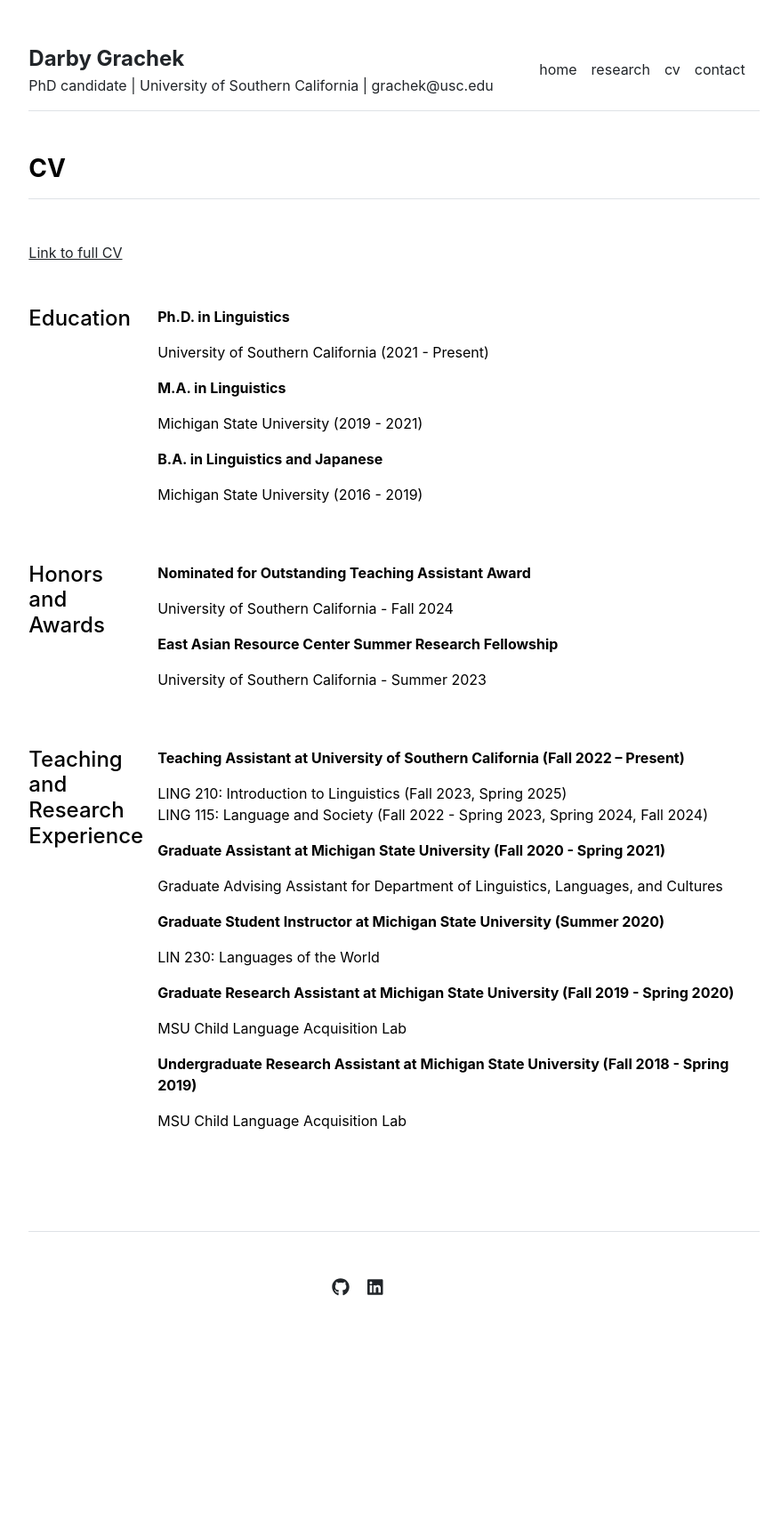
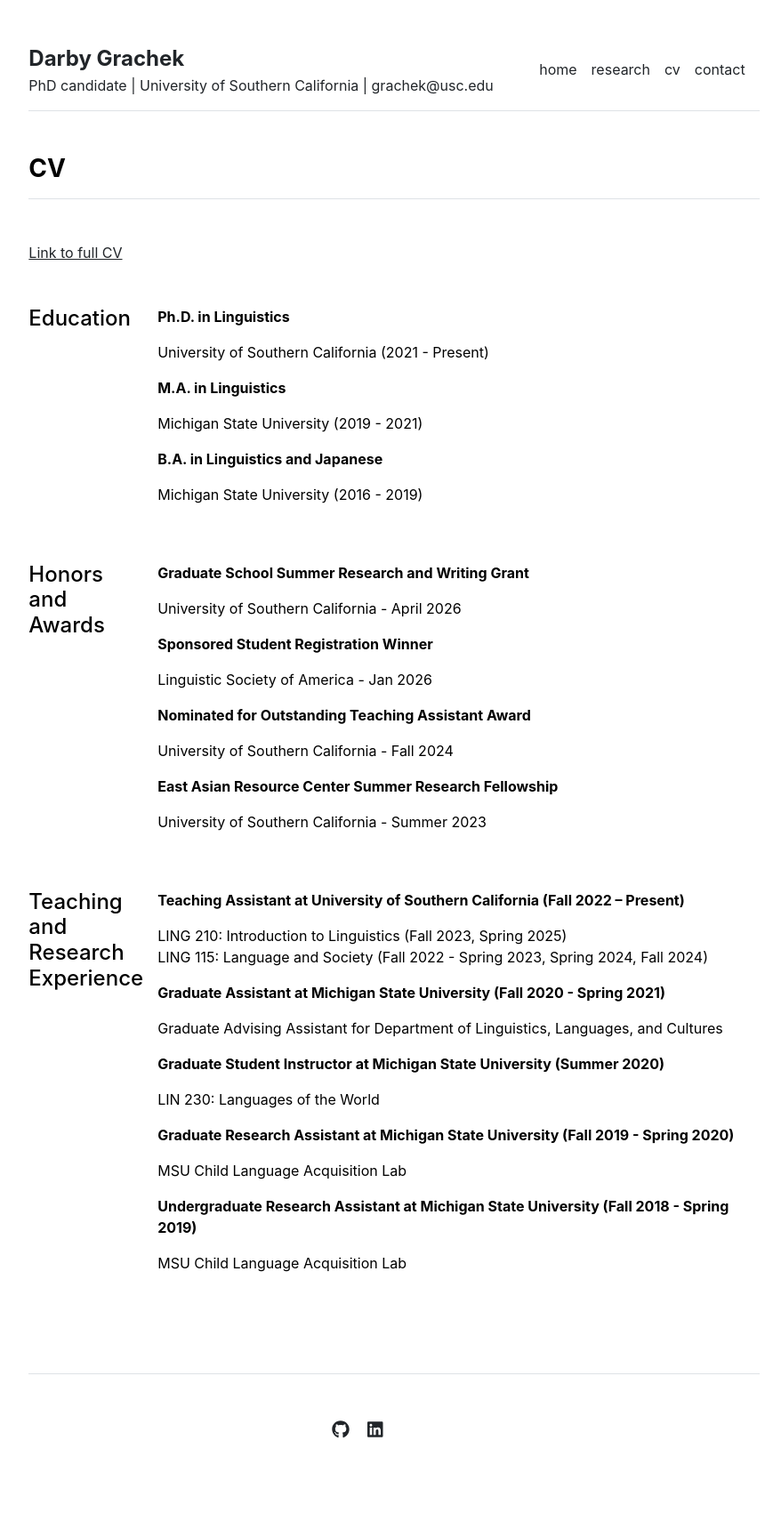
Before and after one commit to darbygrachek/darbygrachek.github.io, a Jekyll site: the page built from cv.md, in a window 1280 px wide. Shown: the whole page at 89% size, without its empty margins (197-1066 px from the left). Built offline with Jekyll 4.4.1, drawn with Linux system fonts in a browser that asks for light colours; before the commit the page ends 1559 px from its top, so only the background shows below that.

Commit message:
Update awards.yml

```diff
--- a/_data/cv/awards.yml
+++ b/_data/cv/awards.yml
@@ -1,3 +1,9 @@
+- title: 'Graduate School Summer Research and Writing Grant'
+  description: 'University of Southern California - April 2026'
+
+- title: 'Sponsored Student Registration Winner'
+  description: 'Linguistic Society of America - Jan 2026'
+
 - title: 'Nominated for Outstanding Teaching Assistant Award'
   description: 'University of Southern California - Fall 2024'
 
```
